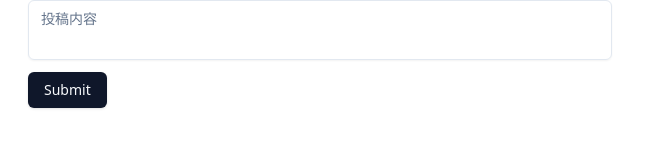
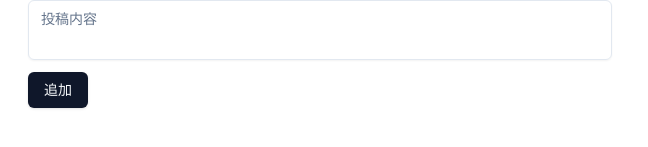
Before and after one commit to uma1123/memo, a Next.js app: page /memo-posts/create in a window 1280 px wide. Shown: the part 205-352 px from the top of the page, without its empty margins (0-648 px from the left). Built offline with nearby package versions, Linux system fonts and the light colour scheme.

Commit message:
createメモページの本文最大文字数を1000文字に変更し、ボタンテキストを「追加」に更新

```diff
--- a/app/memo-posts/create/page.tsx
+++ b/app/memo-posts/create/page.tsx
@@ -21,7 +21,7 @@ const formSchema = z.object({
   content: z
     .string()
     .min(2, { message: "本文は2文字以上で入力して下さい" })
-    .max(200, { message: "本文は200文字以内で入力して下さい" }),
+    .max(1000, { message: "本文は1000文字以内で入力して下さい" }),
 });
 
 const CreateMemoPage = () => {
@@ -86,7 +86,7 @@ const CreateMemoPage = () => {
             </FormItem>
           )}
         />
-        <Button type="submit">Submit</Button>
+        <Button type="submit">追加</Button>
       </form>
     </Form>
   );
```
